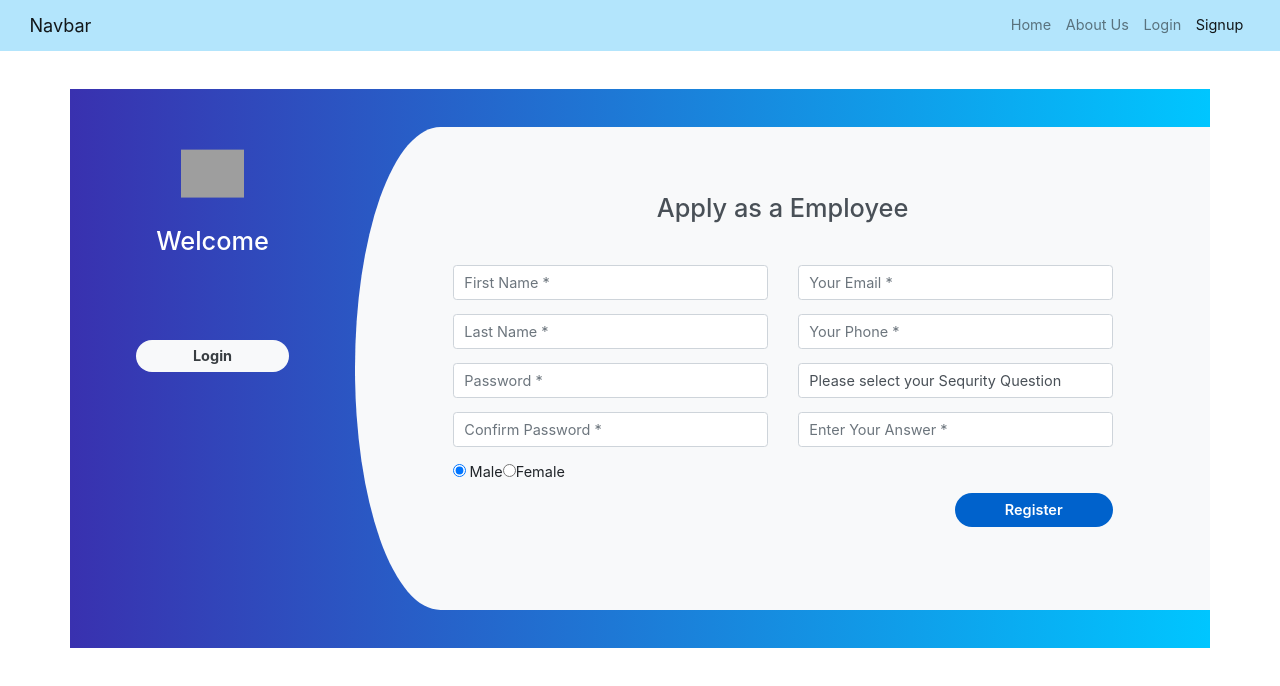
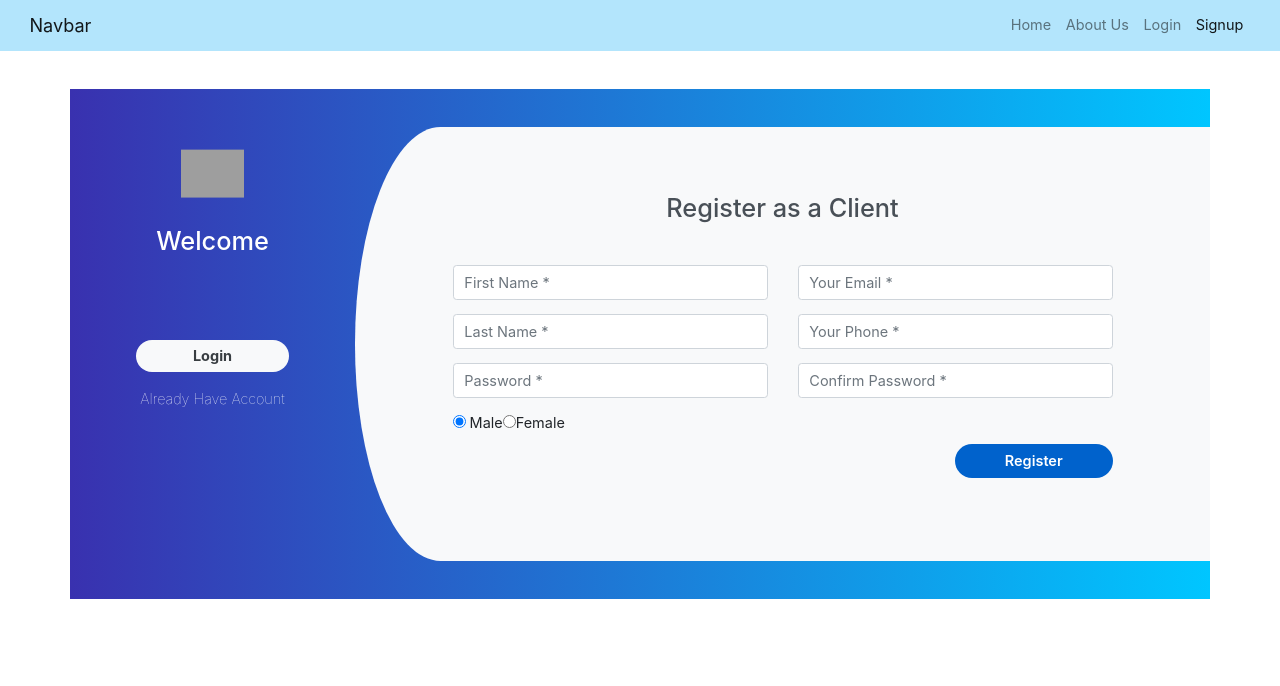
Before and after one commit to sulemanzada/readbooksonline_TicketingSysem, a React (Create React App) app in the folder client/: page /Signup in a window 1280 px wide. Shown: the top 686 px of the page. Built offline with nearby package versions, Linux system fonts and the light colour scheme; grey boxes are pictures that could not be loaded.

Commit message:
update8_Improved_SignUpPage

```diff
--- a/client/src/component/Signup.js
+++ b/client/src/component/Signup.js
@@ -1,12 +1,14 @@
 import React, { useState } from "react";
-
+import { NavLink } from "react-router-dom";
 const Signup = () => {
     const [records, setRecords] = useState([]);
     const [userRegistration, setuserRegistration] = useState({
-        username: "",
+        fname: "",
+        lname: "",
         email: "",
         phone: "",
-        password: ""
+        password: "",
+        cpassword: ""
     });
     const handleInput = (e) => {
         const name = e.target.name;
@@ -23,76 +25,78 @@ const Signup = () => {
         setRecords([...records, newRecord]);
         console.log(records);
 
-        setuserRegistration({ username: "", email: "", phone: "", password: "" });
+        setuserRegistration({ fname: "", lname: "", email: "", phone: "", password: "", cpassword: "" });
     }
     return (
         // React Fragment short form Syntactic sugar
         <>
-            <div class="container register">
-                <div class="row">
-                    <div class="col-md-3 register-left">
+            <div className="container register">
+                <div className="row">
+                    <div className="col-md-3 register-left">
                         <img src="https://image.ibb.co/n7oTvU/logo_white.png" alt="" />
                         <h3>Welcome</h3>
-                        <input type="submit" name="" value="Login" /><br />
+
+                        <NavLink to="/login">
+                            <input type="submit" name="" value="Login" />
+                            <br /></NavLink>
+                        <p>Already Have Account</p>
+
                     </div>
-                    <div class="col-md-9 register-right">
-                        <ul class="nav nav-tabs nav-justified" id="myTab" role="tablist">
+                    <div className="col-md-9 register-right">
 
-                        </ul>
-                        <div class="tab-content" id="myTabContent">
-                            <div class="tab-pane fade show active" id="home" role="tabpanel" aria-labelledby="home-tab">
-                                <h3 class="register-heading">Apply as a Employee</h3>
-                                <div class="row register-form">
-                                    <div class="col-md-6">
-                                        <div class="form-group">
-                                            <input type="text" class="form-control" placeholder="First Name *" value="" />
+
+                        <h3 className="register-heading">Register as a Client</h3>
+
+                        <from className="row register-form" action="" onSubmit={handleSubmit}>
+
+                            <div className="col-md-6">
+                                <div className="form-group">
+                                    <input type="text" autoCapitalize="off" className="form-control" placeholder="First Name *" value={userRegistration.fname}
+                                        onChange={handleInput} name="fname" id="fname" />
                                 </div>
-                                        <div class="form-group">
-                                            <input type="text" class="form-control" placeholder="Last Name *" value="" />
+                                <div className="form-group">
+                                    <input type="text" autoCapitalize="off" className="form-control" placeholder="Last Name *" value={userRegistration.lname}
+                                        onChange={handleInput} name="lname" id="lname" />
                                 </div>
-                                        <div class="form-group">
-                                            <input type="password" class="form-control" placeholder="Password *" value="" />
+                                <div className="form-group">
+                                    <input type="password" autoCapitalize="off" className="form-control" placeholder="Password *" value={userRegistration.password}
+                                        onChange={handleInput} name="password" id="password" />
                                 </div>
-                                        <div class="form-group">
-                                            <input type="password" class="form-control" placeholder="Confirm Password *" value="" />
-                                        </div>
-                                        <div class="form-group">
-                                            <div class="maxl">
-                                                <label class="radio inline">
+
+                                <div className="form-group">
+                                    <div className="maxl">
+                                        <label className="radio inline">
                                             <input type="radio" name="gender" value="male" checked />
                                             <span> Male </span>
                                         </label>
-                                                <label class="radio inline">
+                                        <label className="radio inline">
                                             <input type="radio" name="gender" value="female" />
                                             <span>Female </span>
                                         </label>
                                     </div>
                                 </div>
                             </div>
-                                    <div class="col-md-6">
-                                        <div class="form-group">
-                                            <input type="email" class="form-control" placeholder="Your Email *" value="" />
-                                        </div>
-                                        <div class="form-group">
-                                            <input type="text" minlength="10" maxlength="10" name="txtEmpPhone" class="form-control" placeholder="Your Phone *" value="" />
-                                        </div>
-                                        <div class="form-group">
-                                            <select class="form-control">
-                                                <option class="hidden" selected disabled>Please select your Sequrity Question</option>
-                                                <option>What is your Birthdate?</option>
-                                                <option>What is Your old Phone Number</option>
-                                                <option>What is your Pet Name?</option>
-                                            </select>
-                                        </div>
-                                        <div class="form-group">
-                                            <input type="text" class="form-control" placeholder="Enter Your Answer *" value="" />
-                                        </div>
-                                        <input type="submit" class="btnRegister" value="Register" />
-                                    </div>
-                                </div>
+                            <div className="col-md-6">
+                                <div className="form-group">
+                                    <input type="email" autoCapitalize="off" className="form-control" placeholder="Your Email *" value={userRegistration.email}
+                                        onChange={handleInput} name="email" id="email" />
                                 </div>
 
+                                <div className="form-group">
+                                    {/* minlength="10" maxlength="10" */}
+                                    <input type="text" className="form-control" placeholder="Your Phone *" value={userRegistration.phone}
+                                        onChange={handleInput} name="txtEmpPhone" id="txtEmpPhone" />
                                 </div>
+
+                                <div className="form-group">
+                                    <input type="password" autoCapitalize="off" className="form-control" placeholder="Confirm Password *" value={userRegistration.cpassword}
+                                        onChange={handleInput} name="cpassword" id="cpassword" />
+                                </div>
+
+
+                                <input type="submit" className="btnRegister" value="Register" />
+                            </div>
+                        </from>
                     </div>
                 </div>
 
```
Lines whose indentation alone changed are shown as unchanged.
